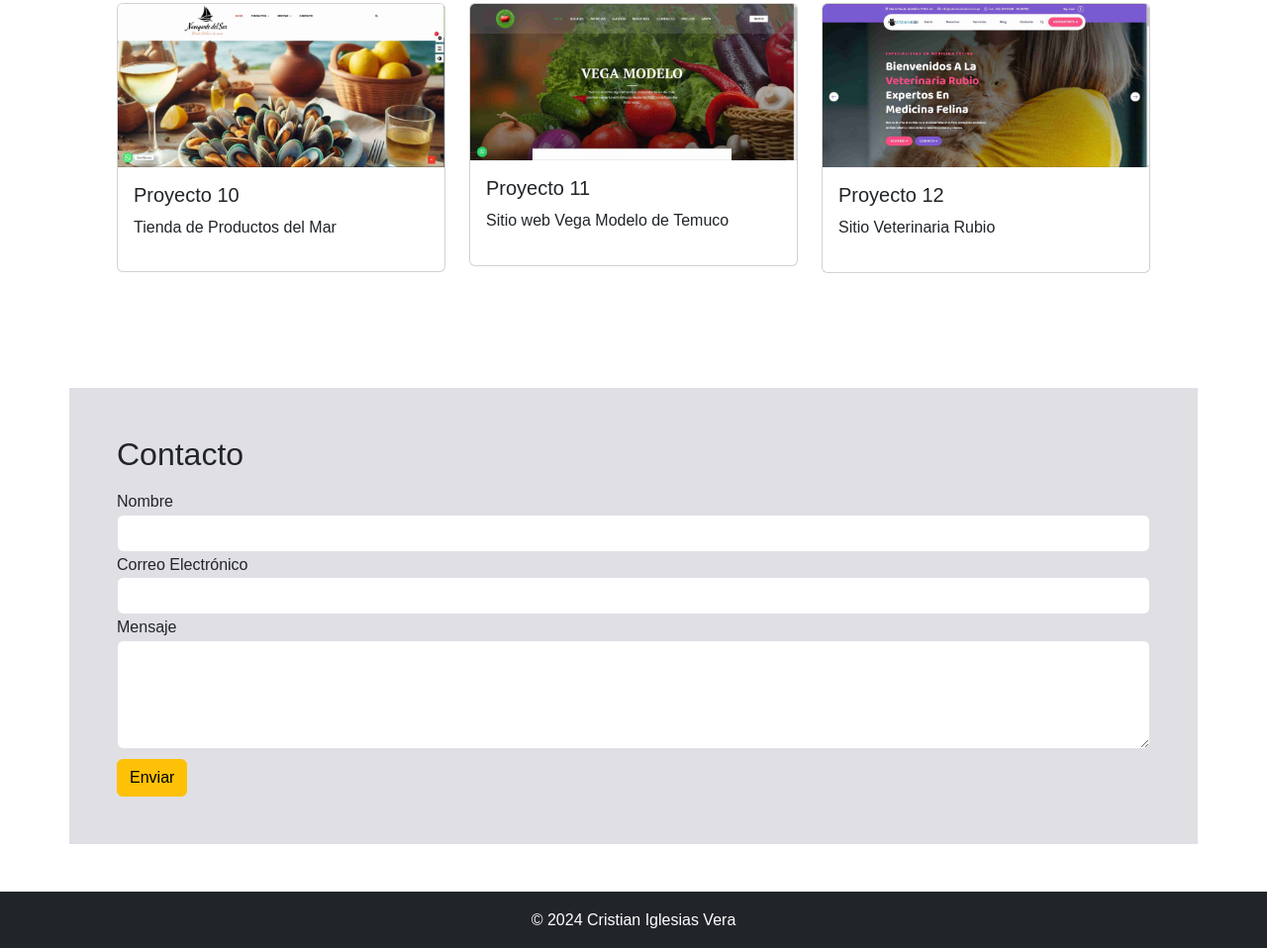
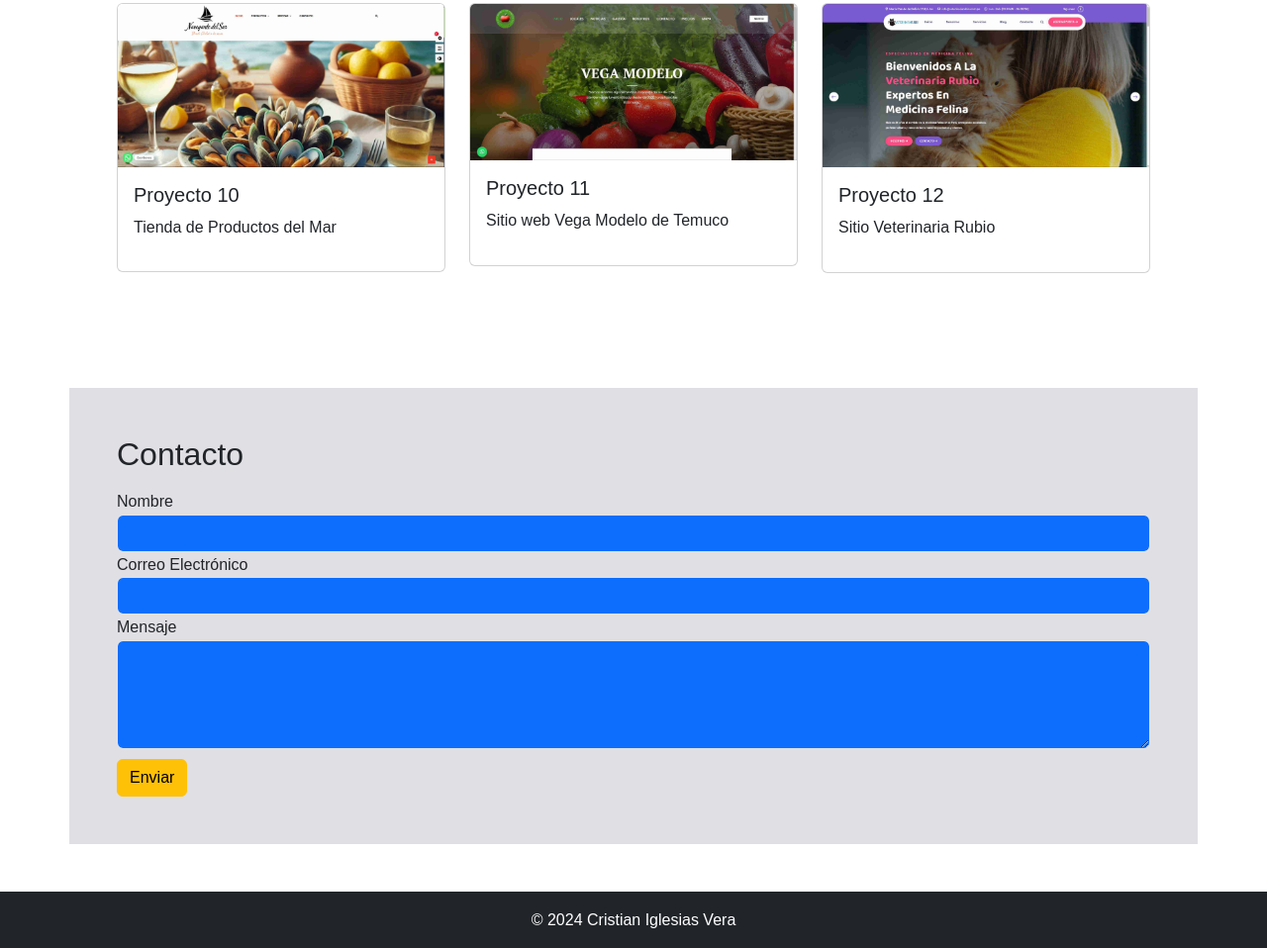
Before and after one commit to ciglesiasvera/Practica-Consolidacion-Modulo-2, a plain HTML site: page index.html in a window 1280 px wide. Shown: the part 2559-3517 px from the top of the page at 99% size. Drawn offline with nearby package versions, Linux system fonts and the light colour scheme.

Commit message:
cambio de color campos formulario

```diff
--- a/assets/css/style.css
+++ b/assets/css/style.css
@@ -181,3 +181,11 @@ header, footer {
 button {
     margin-top: 10px;
 }
+
+[data-bs-theme="blue"] {
+    --bs-body-color: var(--bs-white);
+    --bs-body-color-rgb: #{to-rgb($white)};
+    --bs-body-bg: var(--bs-blue);
+    --bs-body-bg-rgb: #{to-rgb($blue)};
+    --bs-tertiary-bg: #{$blue-600};
+}
--- a/index.html
+++ b/index.html
@@ -259,7 +259,7 @@
             </div>
         </div>
     </section>
-    <section id="contact" class="container my-5 p-5">
+    <section id="contact" class="container my-5 p-5" data-bs-theme="blue">
         <h2>Contacto</h2>
         <form id="contact-form">
             <div class="form-group">
```
